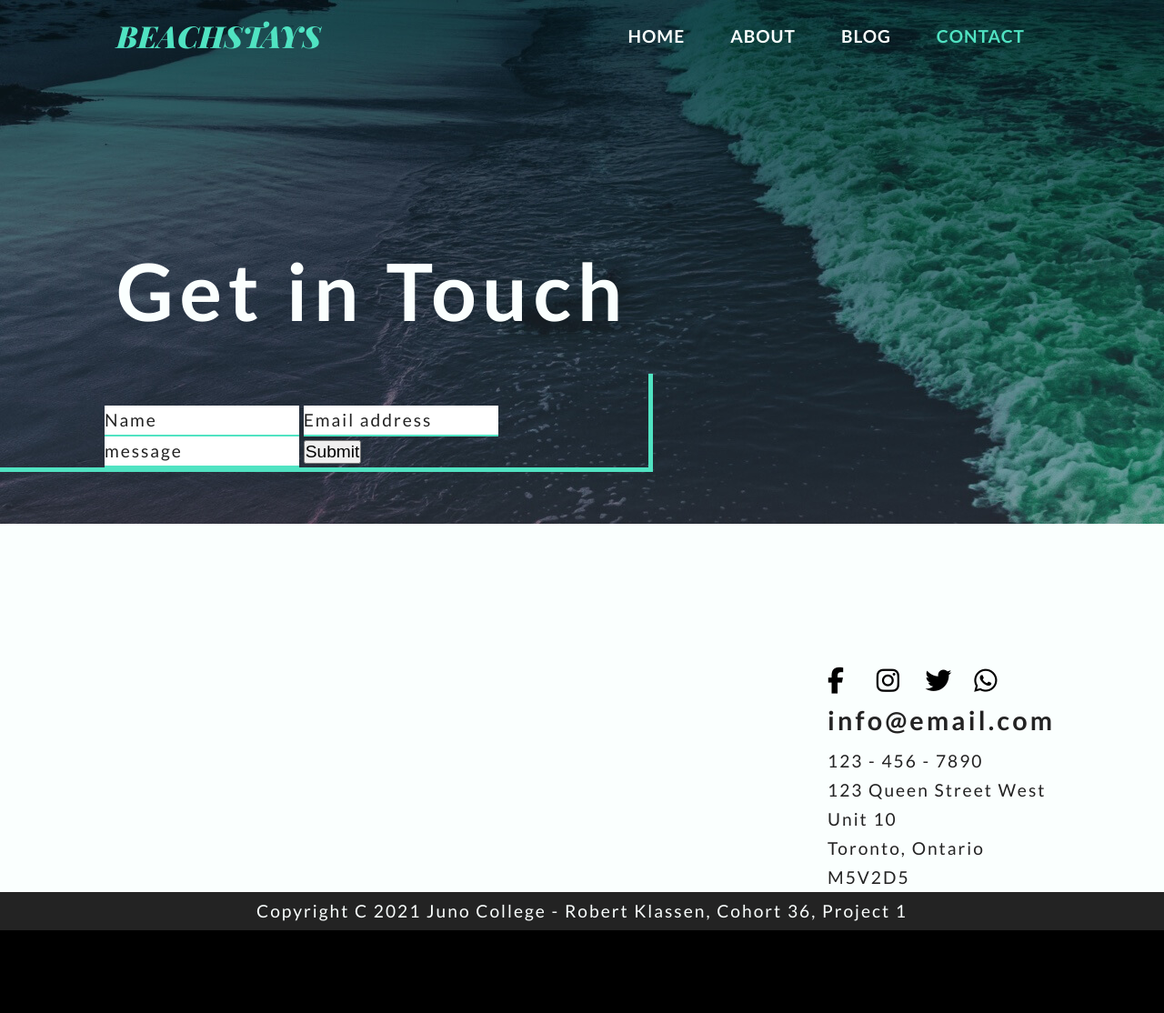
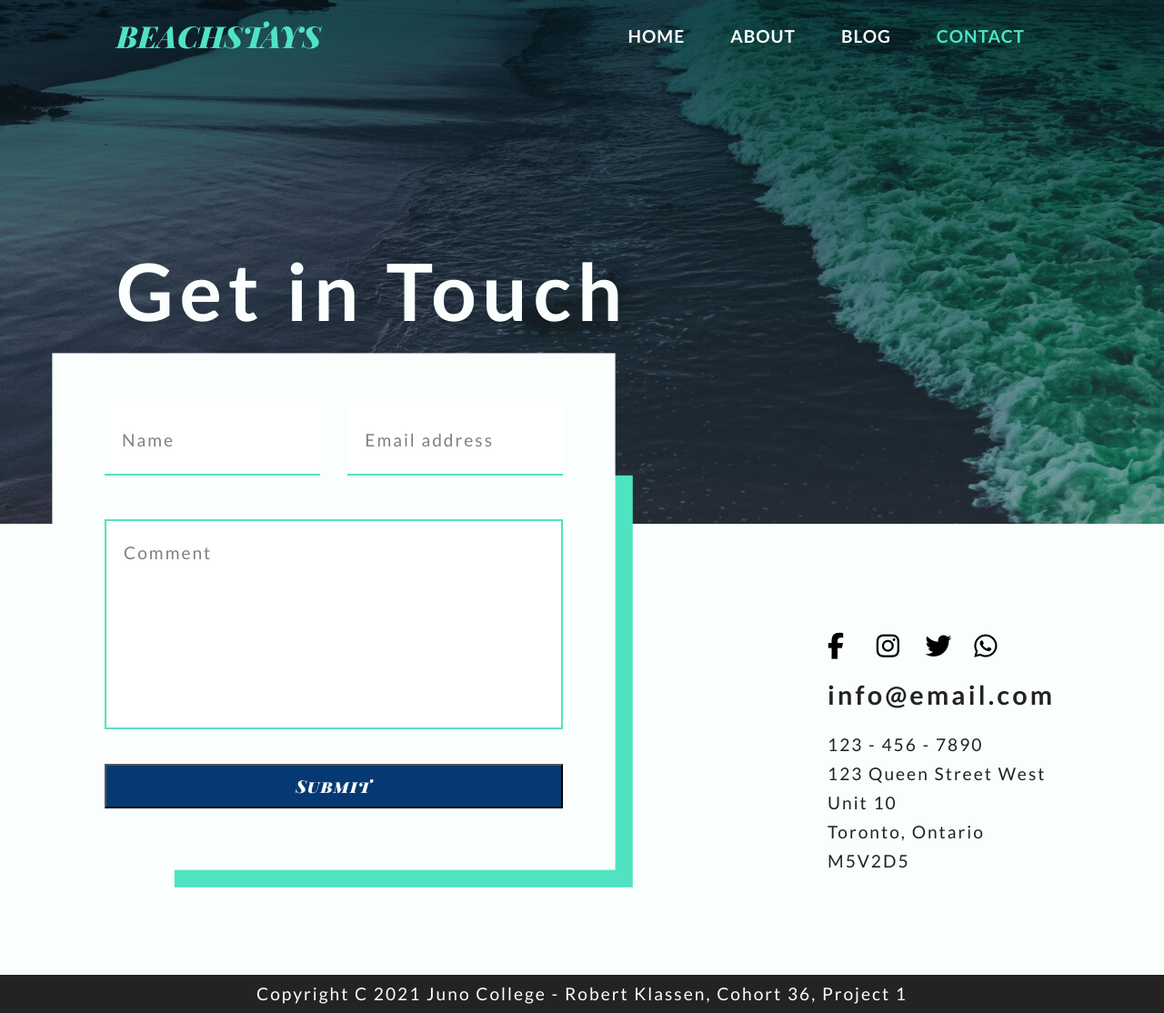
Before and after one commit to RobKlassen/jBoot36-proj1-BeachStay, a plain HTML site: page contact.html in a window 1280 px wide. Shown: the whole page at 91% size. Before the commit the page ends 1023 px from the top, so only its background shows below. Drawn offline with Linux system fonts and the light colour scheme.

Commit message:
base styling doneish

```diff
--- a/contact.html
+++ b/contact.html
@@ -27,11 +27,9 @@
 
 
 <main>
-    <div class="blogBox">
-        <!-- RENAME THIS CLASS -->
-        <aside class="missionBox">
-            <!-- RENAME THIS CLASS -->
-            <div class="contactInfoBox">
+    <div class="layout2Container">
+        <aside class="layout2AsideBox">
+            <div class="layout2AsideBoxText">
                 <div class="contactIconBox">
                     <i class="fab fa-facebook-f"></i>
                     <i class="fab fa-instagram"></i>
@@ -50,19 +48,26 @@
         </aside>
 
         <div class="wrapper">
-            <div class="blogPost">
-                <div class="blogText">
+            <div class="layout2MainBox">
+                <div class="layout2MainContent">
+                    <div class="contactFormBorder">
+                        <form action="#" method="POST" class="" name="commentForm">
+                            <div class="commentBox">
+                                <label for="commentName" class="sr-only">Name to appear in comment</label>
+                                <input type="text" id="name" name="commentName" class="commentName" placeholder="Name">
 
-                    <form action="#" method="POST" class="" name="contactUsForm">
-                        <label for="name"></label>
-                        <input type="text" id="name" name="username" value="Name">
-                        <label for="email"></label>
-                        <input type="email" id="email" name="email" value="Email address">
-                        <label for="message"></label>
-                        <input type="textarea" id="message" name="message" value="message">
-                        <button>Submit</button>
+                                <label for="commentEmail" class="sr-only">Verification Email Address</label>
+                                <input type="email" id="commentEmail" name="commentEmail" class="commentEmail" placeholder="Email address">
+                            </div>
 
-                    </form>
+                            <label for="commentMessage" class="sr-only">Your comment here</label>
+                            <textarea id="commentMessage" name="commentMessage" class="commentMessageBox" placeholder="Comment"></textarea>
+
+                            <button class="actionButton">Submit</button>
+                        </form>
+                    </div>
+
+
                 </div>
             </div>
         </div>
--- a/styles/sass/_blogPost.scss
+++ b/styles/sass/_blogPost.scss
@@ -1,62 +1,37 @@
-.blogBox{
-    display:flex;
-    flex-direction:row-reverse;
-    justify-content: space-between;
-
-    .missionBox{
-        // width:23%;
-        width:370px;
-        min-width:370px;
-        display:flex;
-        flex-direction: column;
-        align-items: flex-start;
+.layout2AsideBox{
     img{
         width:100%;
     }
-
-        .missionText{
-            display:flex;
-            flex-direction: column;
-            padding-right:12px;
-
+    .layout2AsideBoxText{
         h5{
             padding:10px 0;
         }
 
-            ul{
-                list-style:disc;
-                text-decoration: $colorGreenishCyan;
-                padding-left:1rem;
+        .blogAsideList{
+            list-style:none;
+            padding-left:.5rem;
+            li{
+                // padding-left:5px;
+                &::before{
+                    content:'•';
+                    padding-right:10px;
                     color:$colorGreenishCyan;
-
-                li{
-                    padding-left:5px;
+                }
             }
         }
     }
 }
 
 .wrapper{
-        display:block;
-        width:990px;
-        margin:0 15% -10rem 0;
-        // margin-right:15%;
-        position:relative;
     top:-15rem;
-        .blogPost{
+    .layout2MainBox{
         img{
             @include boxshadow(2rem, 2rem);
             width:calc(100% - 1rem);
             // matches width to lower section
             top:-50px;
         }
-            .blogText{
-                position:relative;
-                // top:-35px;
-                // MAKE THIS INTO MARGIN MAYBE??
-                padding:35px 99px 0 calc(.01% * 1600);
-                margin-top:-35px;
-                // this math is freaky deaky, but matches the global margin
+        .greenBorder{
             border-right: 5px solid $colorGreenishCyan;
             border-bottom: 5px solid $colorGreenishCyan;
         }
@@ -86,37 +61,5 @@
                 }
             }
         }
-
-            form{
-                display:flex;
-                flex-direction: column;
-                input{
-                    padding:1rem;
-                }
-                input::placeholder,
-                textarea::placeholder{
-                    color:grey;
-                }
-                .commentBox{
-                    display:flex;
-                    flex-direction: row;
-                    justify-content: space-between;
-                    padding-bottom: 1rem;
-                    input[type=text],
-                    input[type=email]{
-                        width:47%;
-                        height:4rem;
     }
 }
-                textarea{
-                    margin:1.5rem 0;
-                    height:10rem;
-                    width:100%;
-                    // line-height: 1px;
-                    resize:none;
-                    padding:1rem;
-                }
-            }
-        }
-    }
-}
--- a/styles/sass/_contactPage.scss
+++ b/styles/sass/_contactPage.scss
@@ -1,7 +1,3 @@
-.contactInfoBox{
-    display:flex;
-    flex-direction: column;
-
 .contactIconBox{
     display:flex;
     flex-direction: row;
@@ -14,99 +10,11 @@
         color:black;
     }
 }
+
+.contactFormBorder {
+    box-shadow: 4rem 4rem $colorGreenishCyan;
+    margin-bottom:4rem;
+    form{
+        box-shadow: 0px 0px 0px 3rem $colorIceBlue;
     }
-
-
-
-
-// .blogBox{
-//     display:flex;
-//     flex-direction:row-reverse;
-//     justify-content: space-between;
-
-//     .wrapper{
-//         display:block;
-//         width:990px;
-//         margin:0 15% -10rem 0;
-//         // margin-right:15%;
-//         position:relative;
-//         top:-15rem;
-//         .blogPost{
-//             img{
-//                 @include boxshadow(2rem, 2rem);
-//                 width:calc(100% - 1rem);
-//                 // matches width to lower section
-//                 top:-50px;
-//             }
-//             .blogText{
-//                 position:relative;
-//                 // top:-35px;
-//                 // MAKE THIS INTO MARGIN MAYBE??
-//                 padding:35px 99px 0 calc(.01% * 1600);
-//                 margin-top:-35px;
-//                 // this math is freaky deaky, but matches the global margin
-//                 border-right: 5px solid $colorGreenishCyan;
-//                 border-bottom: 5px solid $colorGreenishCyan;
-//             }
-//         }
-//         .blogComments{
-//             display:flex;
-//             flex-direction: column;
-//             justify-content: flex-start;
-//             padding:0 0 0 calc(.01% * 1600);
-
-//             h5{
-//                 color:$colorBlack;
-//                 @include fontstyle(1.6rem, $fontCommentHeader, 32px, inherit, 700);
-//                 margin:2.5rem 0;
-//             }
-
-//             .customerComment{
-//                 display:flex;
-//                 flex-direction: row;
-//                 .commentImg{
-
-//                 }
-//                 .commentText{
-//                     display:flex;
-//                     flex-direction: column;
-//                     margin: -0.5rem 2.5rem 5rem 2.5rem;
-//                     h6{
-//                         margin-bottom: 8px;
-//                     }
-//                 }
-//             }
-
-//             form{
-//                 display:flex;
-//                 flex-direction: column;
-//                 input{
-//                     padding:1rem;
-//                 }
-//                 input::placeholder,
-//                 textarea::placeholder{
-//                     color:grey;
-//                 }
-//                 .commentBox{
-//                     display:flex;
-//                     flex-direction: row;
-//                     justify-content: space-between;
-//                     padding-bottom: 1rem;
-//                     input[type=text],
-//                     input[type=email]{
-//                         width:47%;
-//                         height:4rem;
-//                     }
-//                 }
-//                 textarea{
-//                     margin:1.5rem 0;
-//                     height:10rem;
-//                     width:100%;
-//                     // line-height: 1px;
-//                     resize:none;
-//                     padding:1rem;
-//                 }
-//             }
-//         }
-//     }
-// }
+}
--- /dev/null
+++ b/styles/sass/_formStyle.scss
@@ -0,0 +1,37 @@
+//GENERAL FORM STYLE, NOT PAGE SPECIFIC
+
+form{
+    display:flex;
+    flex-direction: column;
+    background-color: $colorIceBlue;
+
+    input{
+        padding:1rem;
+    }
+
+    input::placeholder,
+    textarea::placeholder{
+        color:grey;
+    }
+
+    .commentBox{
+        display:flex;
+        flex-direction: row;
+        justify-content: space-between;
+        padding-bottom: 1rem;
+        input[type=text],
+        input[type=email]{
+            width:47%;
+            height:4rem;
+        }
+    }
+
+    textarea{
+        margin:1.5rem 0;
+        height:12rem;
+        width:100%;
+        // line-height: 1px;
+        resize:none;
+        padding:1rem;
+    }
+}
--- a/styles/sass/_generalPageLayout2.scss
+++ b/styles/sass/_generalPageLayout2.scss
@@ -0,0 +1,41 @@
+//THIS PARTIAL DETERMINES BASIC LAYOUT FOR CONTACT AND BLOG
+
+.layout2Container{
+    display:flex;
+    flex-direction:row-reverse;
+    justify-content: space-between;
+
+    .layout2AsideBox{
+        // width:23%;
+        width:370px;
+        min-width:370px;
+        display:flex;
+        flex-direction: column;
+        align-items: flex-start;
+        margin-top: -2rem;
+
+        .layout2AsideBoxText{
+            display:flex;
+            flex-direction: column;
+            padding-right:12px;
+        }
+    }
+
+    .wrapper{
+        // width:77%;
+        display:block;
+        max-width:990px;
+        // PROBLEMS MIGHT BE HERE????
+        margin:0 15% -10rem 0;
+        position:relative;
+
+        .layout2MainBox{
+
+            .layout2MainContent{
+                position:relative;
+                padding:35px 99px 0 calc(.01% * 1600);
+                margin-top:-35px;
+            }
+        }
+    }
+}
--- a/styles/sass/_generalStyles.scss
+++ b/styles/sass/_generalStyles.scss
@@ -93,7 +93,7 @@ h5{
     @include fontstyle(1.5rem, $fontBase, 58px, 3.2px, 700);
 }
 
-.contactInfoBox h5{
+.layout2AsideBox h5{
     color:$colorBlack;
 }
 
@@ -103,15 +103,15 @@ h6{
 }
 
 p,
-.missionBox .missionText ul li a,
-.contactInfoBox ul li,
+.layout2AsideBox .layout2AsideBoxText ul li a,
+.layout2AsideBoxText ul li,
 input,
 textarea{
     color:$colorBlack;
     @include fontstyle(1rem, $fontBase, 32px, 2px, 400);
 }
 
-.blogMissionLink{
+.layout2AsideBoxLink{
     color:$colorSpruce;
     @include fontstyle(1rem, $fontBase, 32px, 2px, 700);
 }
--- a/styles/sass/_header.scss
+++ b/styles/sass/_header.scss
@@ -1,5 +1,3 @@
-
-
 header{
     @include backgroundspecs(no-repeat, auto, top center, 90vh, 840px, 600px);
     margin-bottom:7rem;
@@ -43,8 +41,6 @@ header{
     }
 }
 
-// @mixin fontstyle ($fontSize, $fontFamily, $fontLineHeight, $fontLetterSpacing, $fontWeight){
-
 .blogPageHeader{
     background-image: url(./assets/blog-image-1.jpg);
 }
--- a/styles/sass/style.scss
+++ b/styles/sass/style.scss
@@ -8,9 +8,10 @@
 @import 'mixins.scss';
 @import 'generalStyles';
 @import 'generalPageLayout2';
+@import 'formStyle';
 
+@import 'navstyles.scss';
 @import 'header.scss';
-@import 'navstyles.scss';
 @import 'mainpage.scss';
 @import 'blogPost.scss';
 @import 'contactPage.scss';
```
Also changed, not shown: blog.html (+16 -7 lines), styles/style.css. Lines whose indentation alone changed are shown as unchanged.
